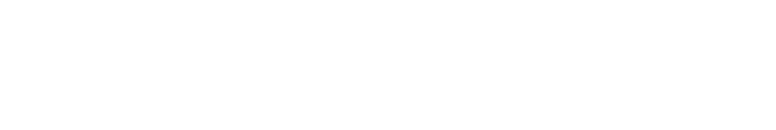
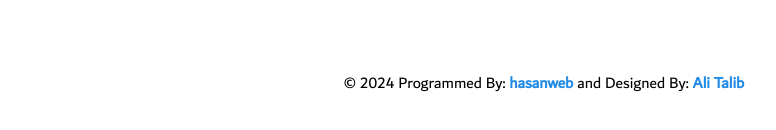
Before and after one commit to ht3aa/me, a Vue app: page / in a window 1280 px wide. Shown: the part 7274-7404 px from the top of the page, without its empty margins (96-872 px from the left). Before the commit the page ends 7346 px from the top, so only its background shows below. Built offline with nearby package versions, Linux system fonts and the light colour scheme.

Commit message:
feat: Adding copyrights

```diff
--- a/src/pages/HomePage.vue
+++ b/src/pages/HomePage.vue
@@ -303,4 +303,10 @@ const showLessOpinions = () => {
       <SocialMedia />
     </div>
   </section>
+
+  <section id="copyright" class="wrapper mb-[50px]">
+
+    <div class="text-center">© 2024 Programmed By: <a class="textMainColor font-bold" href="https://github.com/ht3a">hasanweb</a> and Designed By: <a href="https://www.instagram.com/ali_tk99?igsh=aXF4bXZ2b3Q4bDJ3" class="textMainColor font-bold">Ali Talib</a></div>
+
+  </section>
 </template>
```
